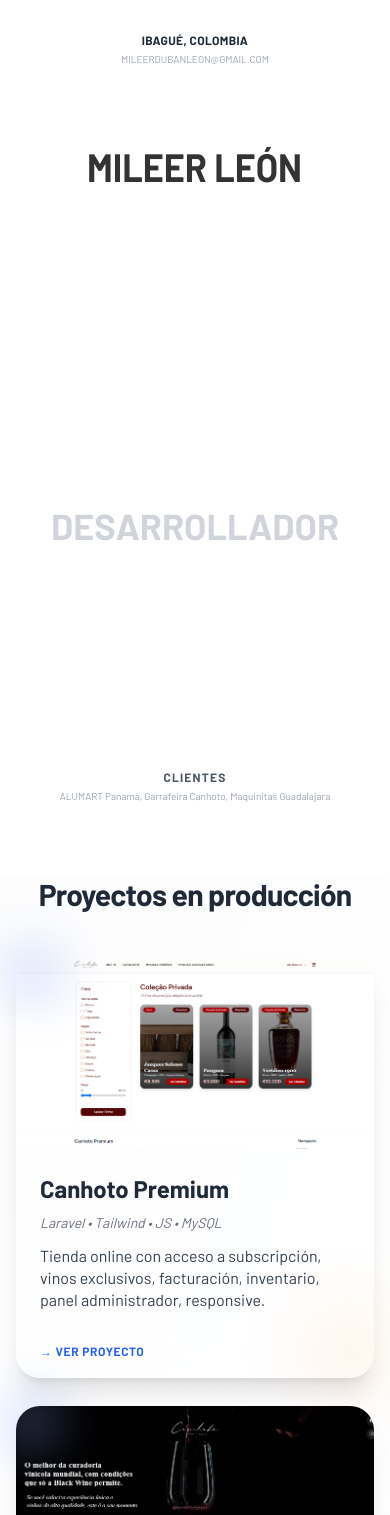
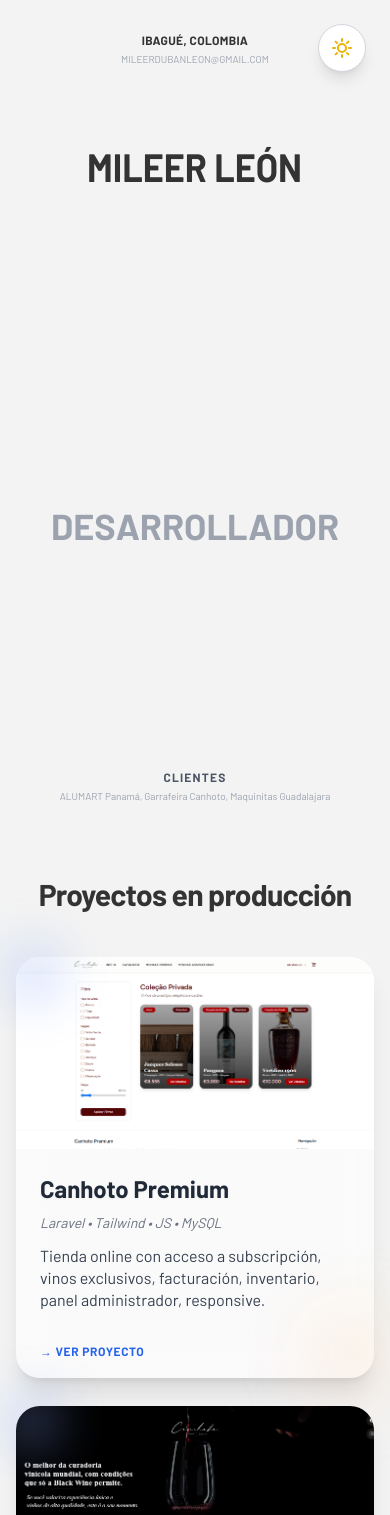
Before and after one commit to Leo1827/breaf, a Nuxt app: page / in a window 390 px wide. Shown: the top 1515 px of the page. Built offline with nearby package versions, Linux system fonts and the light colour scheme; grey boxes are pictures that could not be loaded.

Commit message:
fix: add theme toggle, background and text

```diff
--- /dev/null
+++ b/assets/css/main.css
@@ -0,0 +1,17 @@
+/* MODO CLARO (por defecto) */
+html {
+  background-color: #f3f3f3;
+  color: #333;
+}
+
+/* MODO OSCURO (elegante, no negro puro) */
+html.theme-dark {
+  background-color: #1e1e1e;
+  color: #f3f4f6;
+}
+
+/* Transición suave */
+html,
+body {
+  transition: background-color 0.3s ease, color 0.3s ease;
+}
--- a/components/Footer.vue
+++ b/components/Footer.vue
@@ -1,5 +1,5 @@
 <template>
-  <footer class="w-full px-6 py-6 text-center text-sm text-gray-600 border-t border-gray-200">
+  <footer class="w-full px-6 py-6 text-center text-sm">
     © {{ new Date().getFullYear() }} Mileer león. 3246037753 All rights reserved.
   </footer>
 </template>
--- a/components/Gallery.vue
+++ b/components/Gallery.vue
@@ -36,14 +36,14 @@
             animationClass: 'card-float-down'
         },
         {
-            img: 'https://encrypted-tbn0.gstatic.com/images?q=tbn:ANd9GcSRtgVVwCpgvFkVrnWlkBn6INQ5bAYkjXOiAQ&s',
-            bg: '#fff',
-            animationClass: 'card-float-left'
-        },
-        {
             img: 'https://miro.medium.com/1*NJSv6DGoKTloI8d8im98zg.png',
             bg: '#fff',
             animationClass: 'card-float-down'
+        },
+        {
+            img: 'https://nuxt.com/assets/design-kit/icon-green.png',
+            bg: '#fff',
+            animationClass: 'card-float-left'
         },
         {
             img: 'https://cdn-icons-png.flaticon.com/512/919/919828.png',
--- a/components/Header.vue
+++ b/components/Header.vue
@@ -1,11 +1,11 @@
 <template>
   <header
-    class="min-h-screen font-[Barlow] flex flex-col items-center justify-center text-center bg-white relative overflow-hidden"
+    class="min-h-screen font-[Barlow] flex flex-col items-center justify-center text-center relative overflow-hidden"
   >
     <div class="absolute top-8">
       <!-- Ubicación y correo -->
       <div
-        class="text-xs md:text-sm font-bold text-gray-800 top-1 tracking-wide mb-1"
+        class="text-xs md:text-sm font-bold  top-1 tracking-wide mb-1"
       >
         IBAGUÉ, COLOMBIA
       </div>
@@ -15,7 +15,7 @@
 
       <!-- Nombre principal -->
       <h1
-        class="text-4xl md:text-7xl transform scale-y-110 font-bold text-[#333]  md:mt-14 mt-20"
+        class="text-4xl md:text-7xl transform scale-y-110 font-bold md:mt-14 mt-20"
       >
         MILEER LEÓN
       </h1>
@@ -25,7 +25,7 @@
 
     <!-- Subtítulo -->
     <h2
-      class="text-4xl md:text-9xl font-extrabold text-gray-300 mt-16 mb-4"
+      class="text-4xl md:text-9xl font-extrabold text-gray-400 mt-16 mb-4"
     >
       DESARROLLADOR
     </h2>
--- a/components/ProjectFloating.vue
+++ b/components/ProjectFloating.vue
@@ -1,12 +1,11 @@
 <template>
   <section
-    class="relative w-full min-h-screen flex flex-col mt-8 md:pb-0 pb-10 justify-center items-center gap-10 bg-white overflow-hidden font-[Barlow]"
+    class="relative w-full min-h-screen flex flex-col mt-8 md:pb-0 pb-10 justify-center items-center gap-10 overflow-hidden font-[Barlow]"
   >
-    <!-- Fondo con animación sutil -->
-    <div class="absolute inset-0 bg-gradient-to-br from-gray-50 to-white animate-pulse-slow opacity-50"></div>
+
 
     <!-- Título principal -->
-    <h2 class="text-3xl md:text-5xl font-extrabold text-gray-800 z-10 tracking-tight text-center ">
+    <h2 class="text-3xl md:text-5xl font-extrabold z-10 tracking-tight text-center ">
       Proyectos en producción
     </h2>
 
--- a/components/ProjectFloatingVercel.vue
+++ b/components/ProjectFloatingVercel.vue
@@ -1,16 +1,12 @@
 <template>
   <section
-    class="relative w-full min-h-screen flex flex-col items-center gap-12
-           bg-white overflow-hidden font-[Barlow]"
-  >
+    class="relative w-full min-h-screen flex flex-col items-center gap-12 overflow-hidden font-[Barlow]" >
     <!-- Fondo -->
-    <div class="absolute inset-0 bg-gradient-to-br from-gray-50 to-white opacity-60"></div>
+    <div class="absolute inset-0 bg-gradient-to-br from-gray-100 to-white opacity-10"></div>
 
     <!-- Título -->
     <h2
-      class="relative z-10 text-3xl md:text-5xl font-extrabold
-             text-gray-800 tracking-tight text-center"
-    >
+      class="relative z-10 mt-8 text-3xl md:text-5xl font-extrabold tracking-tight text-center" >
       Desarrollos en GitHub
     </h2>
 
--- /dev/null
+++ b/components/ThemeToggle.vue
@@ -0,0 +1,66 @@
+<template>
+  <ClientOnly>
+    <button
+      @click="toggleTheme"
+      class="fixed top-6 right-6 z-50
+             w-12 h-12 rounded-full flex items-center justify-center
+             bg-white border border-gray-300 shadow-lg
+             transition-all duration-300 hover:scale-105"
+    >
+      <!-- SOL -->
+      <svg
+        v-if="!isDark"
+        xmlns="http://www.w3.org/2000/svg"
+        class="w-6 h-6 text-yellow-500"
+        fill="none"
+        viewBox="0 0 24 24"
+        stroke="currentColor"
+        stroke-width="2"
+      >
+        <path
+          stroke-linecap="round"
+          stroke-linejoin="round"
+          d="M12 3v2m0 14v2m9-9h-2M5 12H3m15.364-6.364-1.414 1.414M7.05 16.95l-1.414 1.414M16.95 16.95l1.414 1.414M7.05 7.05 5.636 5.636M12 8a4 4 0 100 8 4 4 0 000-8z"
+        />
+      </svg>
+
+      <!-- LUNA -->
+      <svg
+        v-else
+        xmlns="http://www.w3.org/2000/svg"
+        class="w-6 h-6 text-indigo-400"
+        fill="none"
+        viewBox="0 0 24 24"
+        stroke="currentColor"
+        stroke-width="2"
+      >
+        <path
+          stroke-linecap="round"
+          stroke-linejoin="round"
+          d="M21 12.79A9 9 0 1111.21 3a7 7 0 109.79 9.79z"
+        />
+      </svg>
+    </button>
+  </ClientOnly>
+</template>
+
+<script setup>
+import { ref, onMounted } from 'vue'
+
+const isDark = ref(false)
+
+const applyTheme = (dark) => {
+  document.documentElement.classList.toggle('theme-dark', dark)
+}
+
+const toggleTheme = () => {
+  isDark.value = !isDark.value
+  localStorage.setItem('theme', isDark.value ? 'dark' : 'light')
+  applyTheme(isDark.value)
+}
+
+onMounted(() => {
+  isDark.value = localStorage.getItem('theme') === 'dark'
+  applyTheme(isDark.value)
+})
+</script>
--- a/nuxt.config.ts
+++ b/nuxt.config.ts
@@ -2,5 +2,6 @@
 export default defineNuxtConfig({
   compatibilityDate: '2025-05-15',
   modules: ['@nuxtjs/tailwindcss'],
-  devtools: { enabled: true }
+  css: ['@/assets/css/main.css'],
+  devtools: { enabled: true },
 })
--- a/pages/index.vue
+++ b/pages/index.vue
@@ -4,6 +4,7 @@
     <ProjectFloating />
     <ProjectFloatingVercel />
     <Footer />
+    <ThemeToggle />
   </div>
 </template>
 
@@ -12,4 +13,5 @@ import Header from '@/components/Header.vue'
 import ProjectFloating from '@/components/ProjectFloating.vue'
 import ProjectFloatingVercel from '@/components/ProjectFloatingVercel.vue'
 import Footer from '@/components/Footer.vue'
+import ThemeToggle from '@/components/ThemeToggle.vue'
 </script>
```
